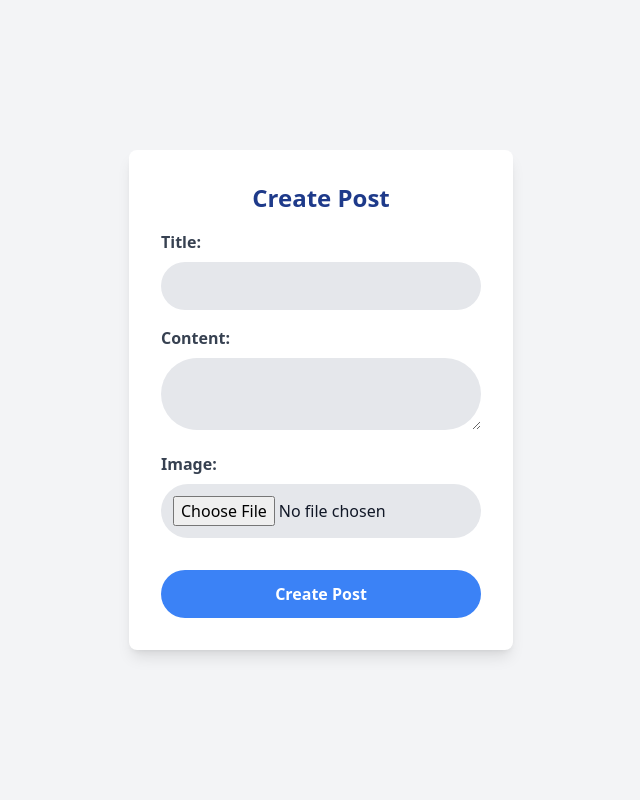
After one commit to Roopika-sics/Cyber-Bullying-Detection, a Django app: page /posts/create/ in a window 1280 px wide. The commit adds this page. Shown: the whole page, without its empty margins (319-959 px from the left). Run offline with Django 5.2, Linux system fonts and the light colour scheme; a user stored in the database is signed in; some libraries are stand-ins or nearby versions.

Commit message:
create page done

```diff
--- /dev/null
+++ b/posts/templates/posts/create_post.html
@@ -0,0 +1,34 @@
+{% extends "base.html" %}
+{% block title %}Create Post{% endblock %}
+{% block content %}
+
+<div class="flex items-center justify-center h-screen bg-gray-100">
+    <div class="bg-white p-8 rounded-lg shadow-lg w-96">
+        <h2 class="text-2xl text-center font-extrabold text-blue-900 mb-4">Create Post</h2>
+        {% if messages %}
+            <div class="mb-4">
+                {% for message in messages %}
+                    <p class="text-red-500">{{ message }}</p>
+                {% endfor %}
+            </div>
+        {% endif %}
+        <form method="post" enctype="multipart/form-data">
+            {% csrf_token %}
+            <div class="mb-4">
+                <label for="title" class="block text-gray-700 font-semibold mb-2">Title:</label>
+                <input type="text" name="title" id="title" class="w-full p-3 rounded-full bg-gray-200 text-gray-900 placeholder-gray-500 focus:outline-none focus:ring-2 focus:ring-blue-500">
+            </div>
+            <div class="mb-4">
+                <label for="content" class="block text-gray-700 font-semibold mb-2">Content:</label>
+                <textarea name="content" id="content" class="w-full p-3 rounded-full bg-gray-200 text-gray-900 placeholder-gray-500 focus:outline-none focus:ring-2 focus:ring-blue-500"></textarea>
+            </div>
+            <div class="mb-4">
+                <label for="image" class="block text-gray-700 font-semibold mb-2">Image:</label>
+                <input type="file" name="image" id="image" class="w-full p-3 rounded-full bg-gray-200 text-gray-900 placeholder-gray-500 focus:outline-none focus:ring-2 focus:ring-blue-500">
+            </div>
+            <button type="submit" class="w-full bg-blue-500 p-3 rounded-full mt-4 text-white font-semibold hover:bg-blue-600 transition">Create Post</button>
+        </form>
+    </div>
+</div>
+
+{% endblock %}
--- a/posts/templates/posts/post_list.html
+++ b/posts/templates/posts/post_list.html
@@ -2,6 +2,9 @@
 {% block title %}Post List{% endblock %}
 {% block content %}
 
+<div class="header w-full text-right  mt-2">
+    <a class="btn bg-blue-600 hover:bg-blue-700 text-white font-semibold py-2 px-4 rounded mr-2" href="{% url 'logout' %}">logout</a>
+</div>
 <div class="max-w-2xl mx-auto mt-10 space-y-6">
     {% for post in posts %}
     <div class="bg-gray-900 text-white rounded-lg shadow-lg p-4">
```
Also changed, not shown: db.sqlite3, media/post_images/bob.png (added).
